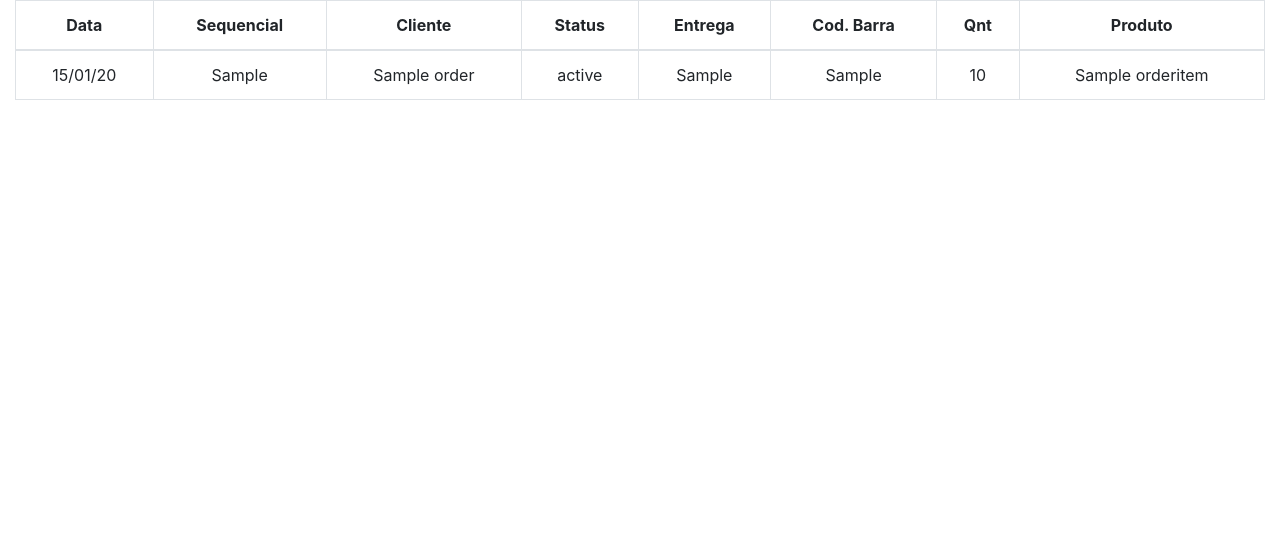
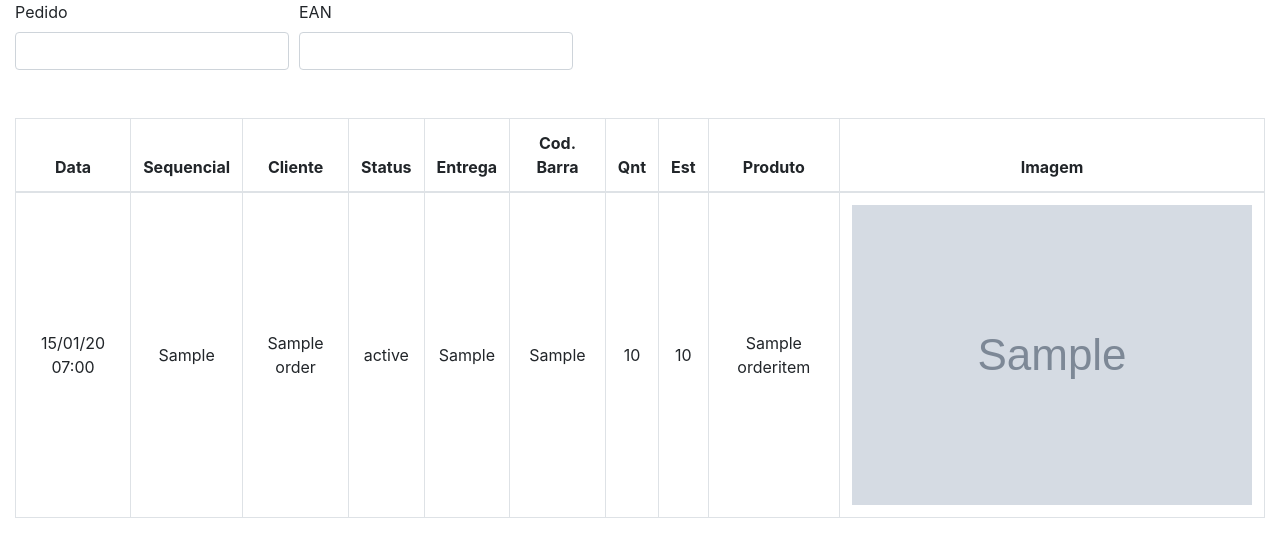
Before and after one commit to victormmello/shadow, a Django app: page /orders/ in a window 1280 px wide. Shown: the top 557 px of the page. Run offline with Django 3.2, Linux system fonts and the light colour scheme; tables that the repository leaves empty hold one stand-in row (values such as "Sample post"); grey boxes marked "Sample" are stand-in pictures; some libraries are stand-ins or nearby versions.

Commit message:
lista de pedidos com imagem e filtros

```diff
--- a/shadow_system/stock_system/models.py
+++ b/shadow_system/stock_system/models.py
@@ -19,6 +19,7 @@ class Order(models.Model):
 	postal_code = models.TextField()
 	street_number = models.TextField()
 	number = models.TextField()
+	payment_method_group = models.TextField()
 
 	class Meta:
 		app_label = 'stock_system'
@@ -30,6 +31,8 @@ class OrderItem(models.Model):
 	quantity = models.IntegerField()
 	product_name = models.TextField()
 	unit_sale_price = models.FloatField()
+	image_link = models.TextField()
+	stock_warehouse = models.IntegerField()
 
 	order = models.ForeignKey(Order, on_delete=models.PROTECT, related_name='order_items')
 
--- a/shadow_system/stock_system/templates/stock_system/order_list.html
+++ b/shadow_system/stock_system/templates/stock_system/order_list.html
@@ -10,9 +10,35 @@
 		integrity="sha256-FgpCb/KJQlLNfOu91ta32o/NMZxltwRo8QtmkMRdAu8="
 		crossorigin="anonymous">
 	</script>
+
+	<style type="text/css">
+		.order_first_row td {
+			border-top: 2px black solid;
+		}
+		#yay td {
+			vertical-align: middle;
+		}
+	</style>
 </head>
 <body>
 	<div class="container-fluid">
+		{% if filter_fields %}
+			<form method="get">
+				<div class="form-row">
+					{% for filter_field in filter_fields %}
+						<div class="col-auto">
+							<label for="filter_{{filter_field.field}}">{{filter_field.name}}</label>
+							<input type="text" class="form-control" id="filter_{{filter_field.field}}" name="{{filter_field.field}}" value="{{filter_field.value}}">
+						</div>
+					{% endfor %}
+				</div>
+				<button type="submit" style="display: none;"></button>
+			</form>
+		{% endif %}
+
+		<br>
+		<br>
+
 		<div class="row">
 			<div class="col-12">
 				<table id="yay" class="table table-bordered" style="text-align: center;">
@@ -29,7 +55,7 @@
 							<th>cpf</th>
 							<th>total_product_price</th>
 							<th>total_shipping_price</th>
- 							<th>city</th>
+							<th>city</th>
 							<th>neighborhood</th>
 							<th>state</th>
 							<th>postal_code</th>
@@ -42,23 +68,42 @@
 
 							<th>Cod. Barra</th>
 							<th>Qnt</th>
+							<th>Est</th>
 							<th>Produto</th>
+							<th>Imagem</th>
 						</tr>
 					</thead>
 					<tbody>
 						{% for order in object_list %}
 							{% for order_item in order.order_items.all %}
-								<tr>
+								{% if forloop.first %}
+									<tr class="order_first_row">
+								{% else %}
+									<tr>
+								{% endif %}
 									{% if forloop.first %}
-										<td style="vertical-align: middle;" rowspan="{{order.order_items.all|length}}">{{order.vtex_created_at|date:"d/m/y"}}</td>
-										<td style="vertical-align: middle;" rowspan="{{order.order_items.all|length}}">{{order.sequence}}</td>
-										<td style="vertical-align: middle;" rowspan="{{order.order_items.all|length}}">{{order.client_name}}</td>
-										<td style="vertical-align: middle;" rowspan="{{order.order_items.all|length}}">{{order.status}}</td>
-										<td style="vertical-align: middle;" rowspan="{{order.order_items.all|length}}">{{order.courier}}</td>
+										<td rowspan="{{order.order_items.all|length}}">{{order.vtex_created_at|date:"d/m/y H:i"}}</td>
+										<td rowspan="{{order.order_items.all|length}}">{{order.sequence}}</td>
+										<td rowspan="{{order.order_items.all|length}}">{{order.client_name}}</td>
+										<td rowspan="{{order.order_items.all|length}}">{{order.status}}</td>
+										<td rowspan="{{order.order_items.all|length}}">{{order.courier}}</td>
 									{% endif %}
-										<td style="vertical-align: middle;">{{order_item.ean}}</td>
-										<td style="vertical-align: middle;">{{order_item.quantity}}</td>
-										<td style="vertical-align: middle;">{{order_item.product_name}}</td>
+										<td>{{order_item.ean}}</td>
+
+										{% if order_item.quantity == order_item.stock_warehouse %}
+											<td>{{order_item.quantity}}</td>
+											<td>{{order_item.stock_warehouse}}</td>
+										{% elif order_item.quantity > order_item.stock_warehouse %}
+											<td style="color: red;">{{order_item.quantity}}</td>
+											<td style="color: red;">{{order_item.stock_warehouse}}</td>
+										{% else %}
+											<td style="color: blue;">{{order_item.quantity}}</td>
+											<td style="color: blue;">{{order_item.stock_warehouse}}</td>
+										{% endif %}
+										<td>{{order_item.product_name}}</td>
+										<td>
+											<img src="{{order_item.image_link}}">
+										</td>
 
 										<!--
 										<td rowspan="">{{order_item.order.vtex_id}}</td>
--- a/shadow_system/stock_system/views.py
+++ b/shadow_system/stock_system/views.py
@@ -2,10 +2,20 @@ from django.views.generic import ListView, TemplateView
 from stock_system.models import OrderItem, Order
 
 from django.db.models import Sum, Case, Value as V, When, IntegerField, Q
-import datetime
+import datetime, copy
 
 class OrderList(ListView):
 	template_name = 'stock_system/order_list.html'
+	filter_fields = [
+		{
+			'name': 'Pedido',
+			'field': 'sequence',
+		},
+		{
+			'name': 'EAN',
+			'field': 'order_items__ean',
+		},
+	]
 
 	def get_queryset(self):
 		orders = Order.objects.order_by('-vtex_created_at').prefetch_related('order_items')
@@ -13,15 +23,26 @@ class OrderList(ListView):
 		get_params = dict(self.request.GET)
 		if get_params:
 			for field, values in get_params.items():
-				field = field + '__in'
-				orders = orders.filter(**{field: values})
+				if any(values):
+					field = field + '__in'
+					orders = orders.filter(**{field: values})
+
+					print({field: values})
 
 		return orders
 
-	# def get_context_data(self, **kwargs):
-	# 	context = super(OrderList, self).get_context_data(**kwargs)
+	def get_context_data(self, **kwargs):
+		context = super(OrderList, self).get_context_data(**kwargs)
 
-	# 	return context
+		filter_fields = copy.deepcopy(self.filter_fields)
+		for filter_field in filter_fields:
+			value = self.request.GET.get(filter_field['field'])
+			if value:
+				filter_field['value'] = value
+
+		context['filter_fields'] = filter_fields
+
+		return context
 
 class OrderDashboard(TemplateView):
 	template_name = 'stock_system/order_dashboard.html'
```
Also changed, not shown: shadow_system/stock_system/management/commands/update_orders.py (+6 -2 lines), shadow_system/stock_system/migrations/0003_auto_20190122_1446.py (added).
